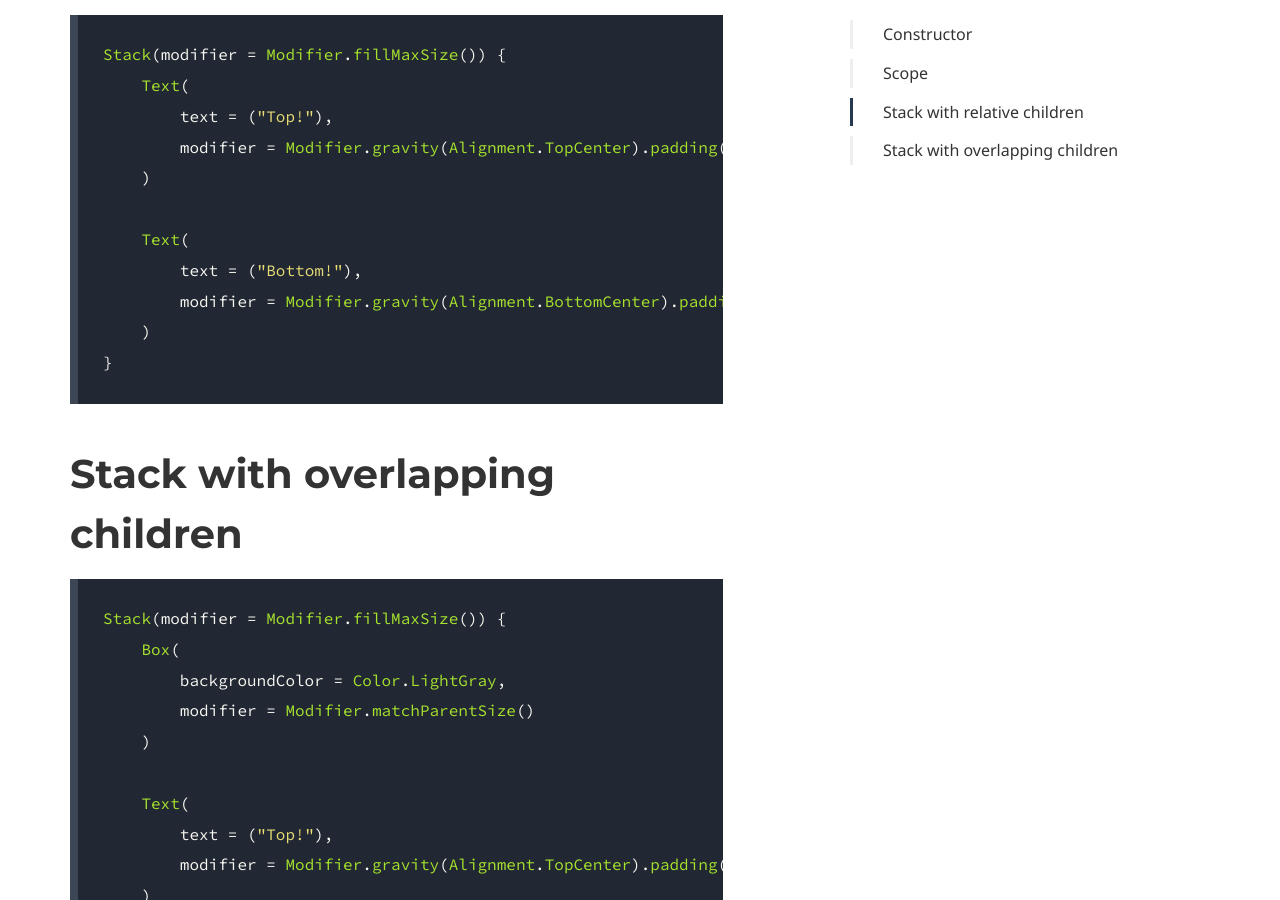
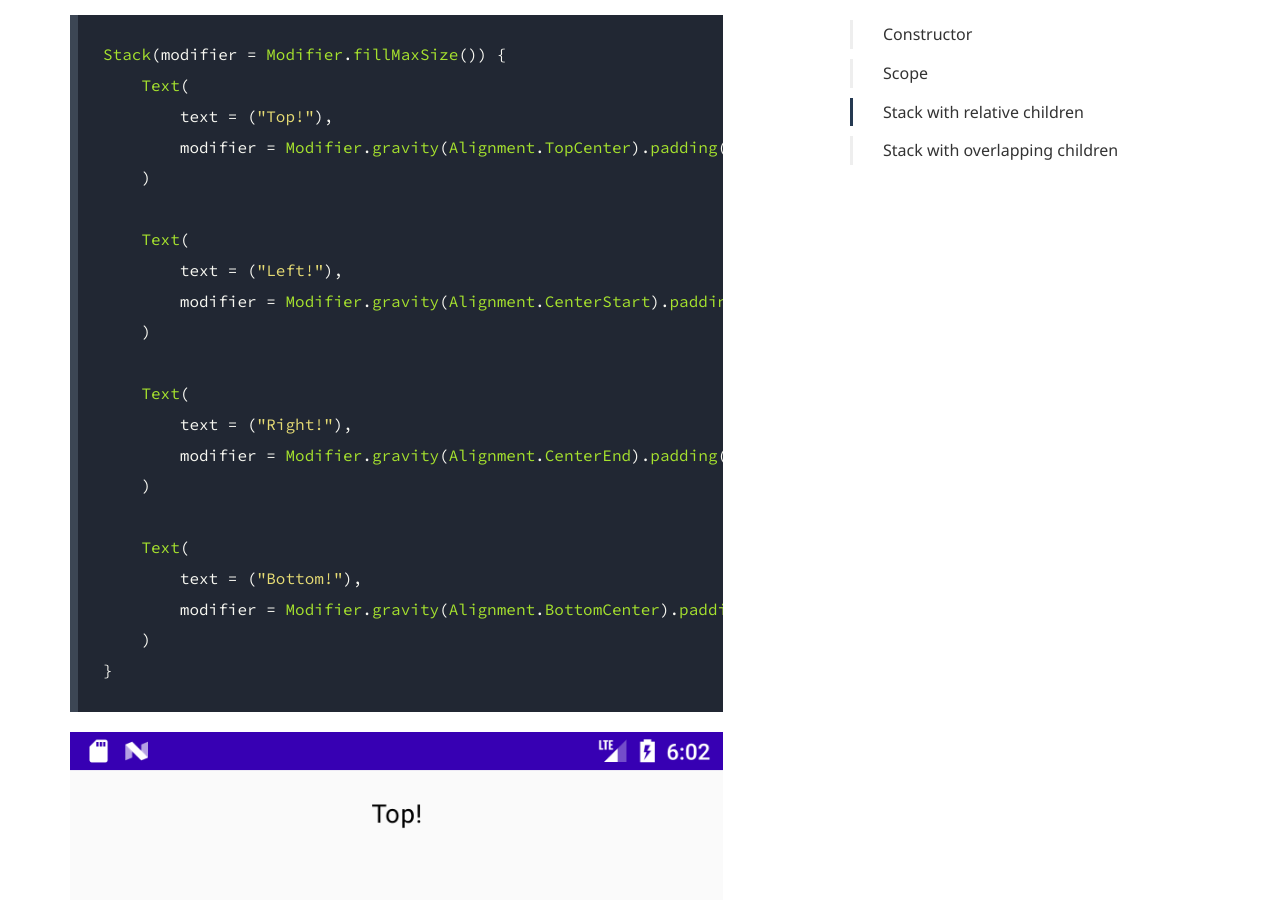
Before and after one commit to hitherejoe/ComposeAcademy, a Jekyll site: the page built from academy/layout/stack.md, in a window 1280 px wide and 900 px high, scrolled down 1315 px. Built offline with Jekyll 4.4.1, drawn with Linux system fonts in a browser that asks for light colours; some web fonts are replaced; some of the changed text lies outside the part shown.

Commit message:
Update stack.md

````diff
--- a/academy/layout/stack.md
+++ b/academy/layout/stack.md
@@ -47,11 +47,25 @@ Stack(modifier = Modifier.fillMaxSize()) {
     )
 
     Text(
+        text = ("Left!"),
+        modifier = Modifier.gravity(Alignment.CenterStart).padding(16.dp)
+    )
+
+    Text(
+        text = ("Right!"),
+        modifier = Modifier.gravity(Alignment.CenterEnd).padding(16.dp)
+    )
+
+    Text(
         text = ("Bottom!"),
         modifier = Modifier.gravity(Alignment.BottomCenter).padding(16.dp)
     )
 }
 ```
+
+<p align="center">
+  <img src="/academy/layout/media/stack_children.png">
+</p>
 
 # Stack with overlapping children
 
@@ -68,8 +82,22 @@ Stack(modifier = Modifier.fillMaxSize()) {
     )
 
     Text(
+        text = ("Left!"),
+        modifier = Modifier.gravity(Alignment.CenterStart).padding(16.dp)
+    )
+
+    Text(
+        text = ("Right!"),
+        modifier = Modifier.gravity(Alignment.CenterEnd).padding(16.dp)
+    )
+
+    Text(
         text = ("Bottom!"),
         modifier = Modifier.gravity(Alignment.BottomCenter).padding(16.dp)
     )
 }
 ```
+
+<p align="center">
+  <img src="/academy/layout/media/stack_overlap.png">
+</p>
````
